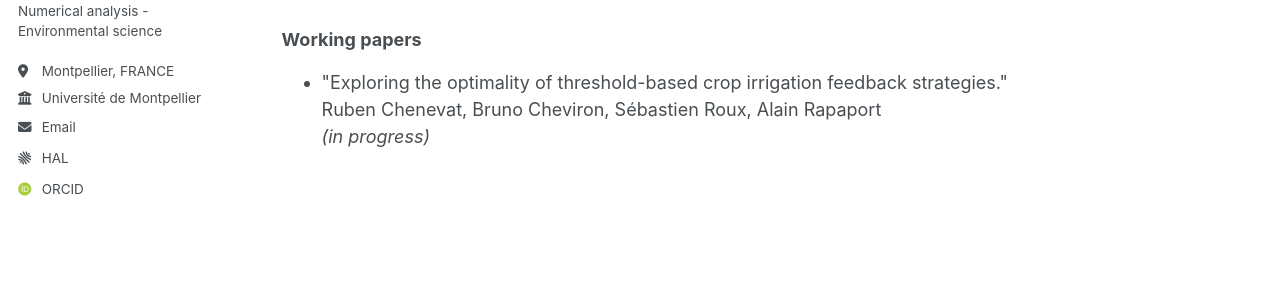
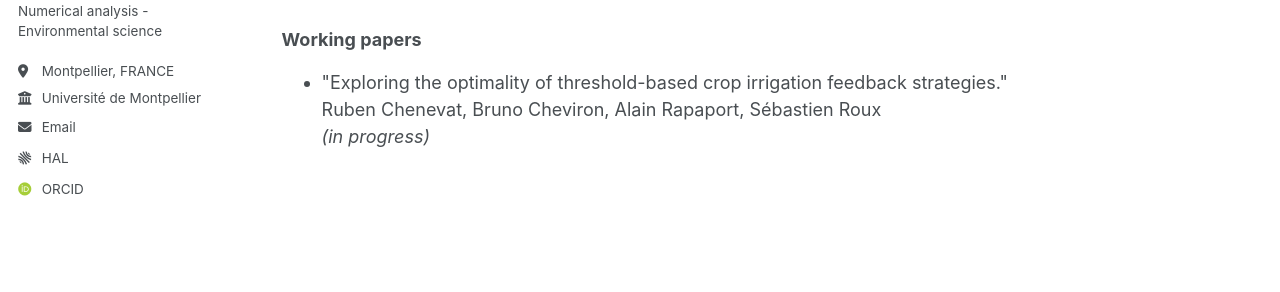
Before and after one commit to rubenchenevat/rubenchenevat.github.io, a Jekyll site: the page built from _pages/publications.html, in a window 1280 px wide and 900 px high, scrolled down 526 px. Shown: the part 342-634 px from the top of the window. Built offline with Jekyll 4.4.1, drawn with Linux system fonts in a browser that asks for light colours; some web fonts are replaced.

```diff
--- a/_pages/publications.html
+++ b/_pages/publications.html
@@ -80,7 +80,7 @@ author_profile: true
 <ul>
     <li>
         "Exploring the optimality of threshold-based crop irrigation feedback strategies."<br>
-        Ruben Chenevat, Bruno Cheviron, Sébastien Roux, Alain Rapaport<br>
+        Ruben Chenevat, Bruno Cheviron, Alain Rapaport, Sébastien Roux<br>
         <em>(in progress)</em>
     </li>
 </ul>
```
